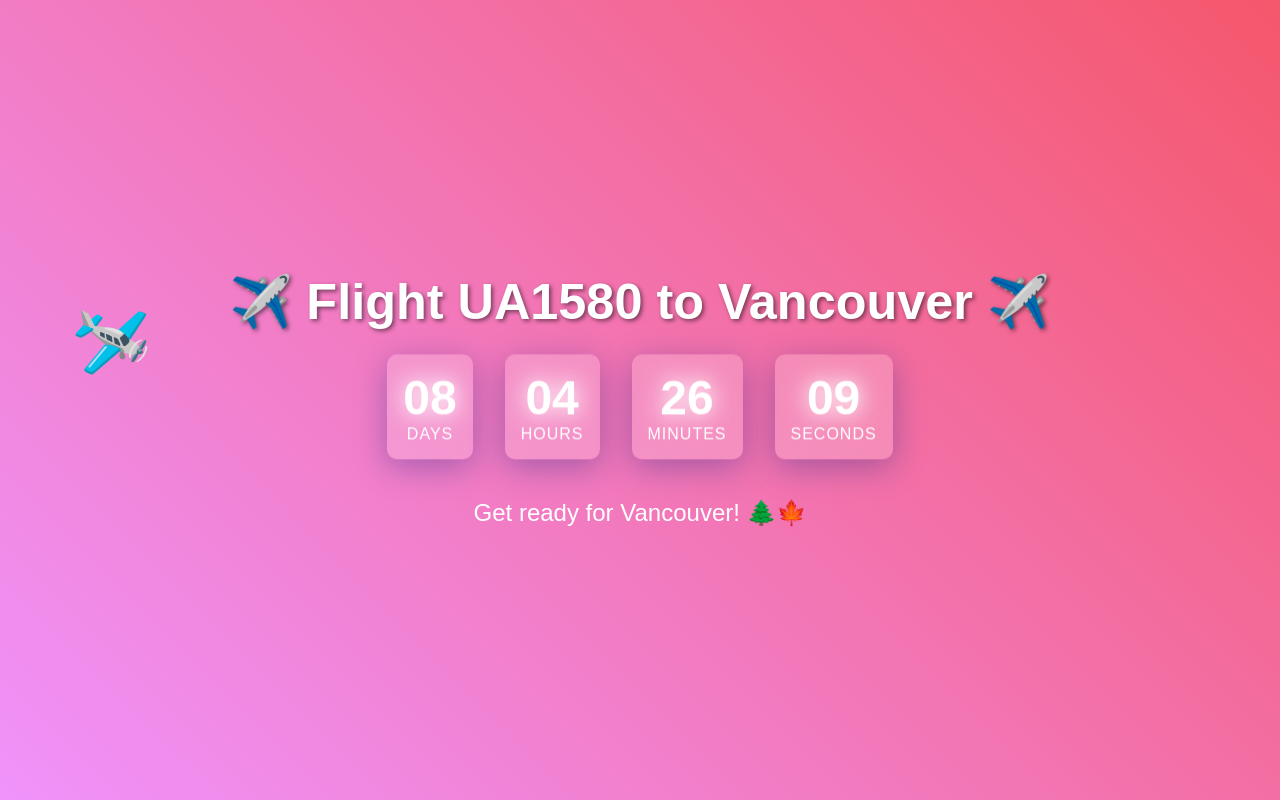
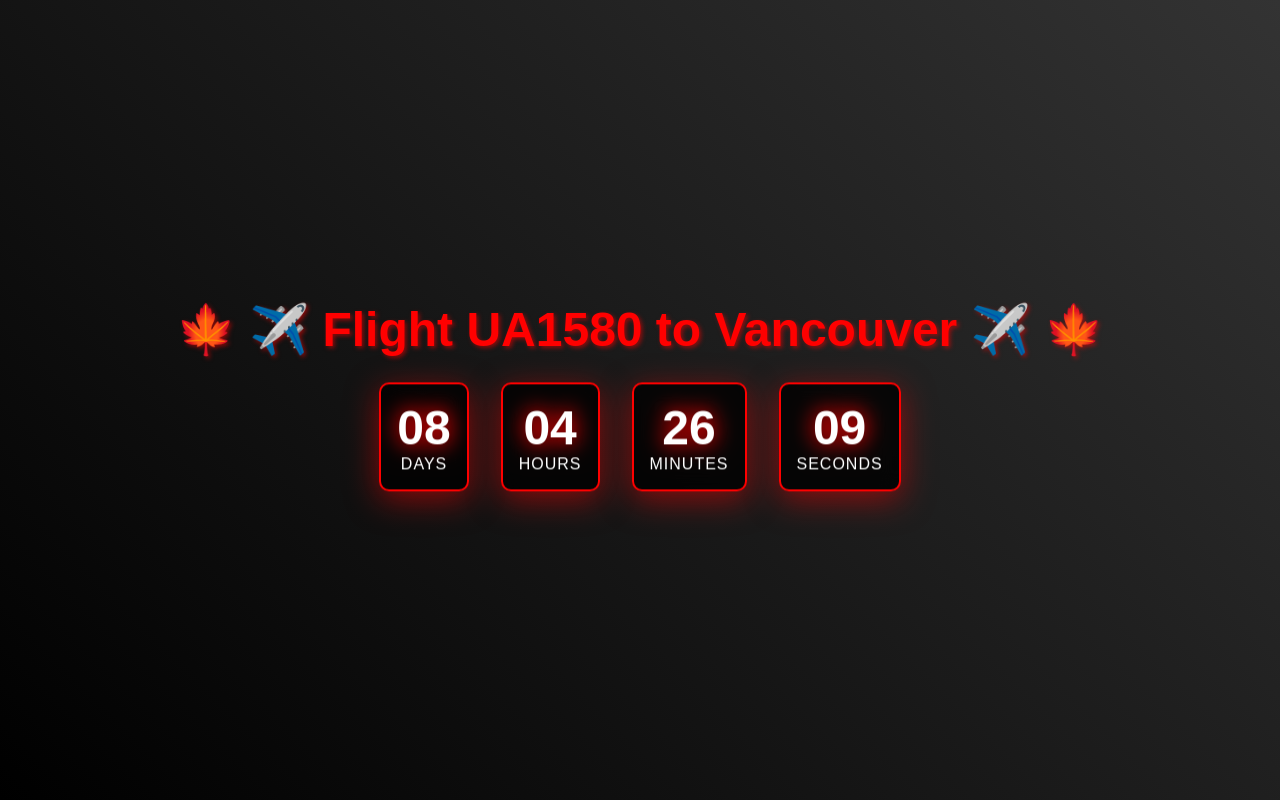
Before and after one commit to white0ut/flightz, a website: page index.html in a window 1280 px wide. Drawn offline with Linux system fonts and the light colour scheme.

Commit message:
update site

```diff
--- a/index.html
+++ b/index.html
@@ -8,7 +8,7 @@
 </head>
 <body>
     <div class="container">
-        <h1 class="title">✈️ Flight UA1580 to Vancouver ✈️</h1>
+        <h1 class="title">🍁 ✈️ Flight UA1580 to Vancouver ✈️ 🍁</h1>
         <div class="countdown">
             <div class="time-box">
                 <span id="days" class="time">00</span>
@@ -27,8 +27,7 @@
                 <span class="label">Seconds</span>
             </div>
         </div>
-        <p class="message">Get ready for Vancouver! 🌲🍁</p>
-        <div class="plane-animation">🛩️</div>
+
     </div>
     <script src="script.js"></script>
 </body>
--- a/styles.css
+++ b/styles.css
@@ -1,6 +1,6 @@
 body {
     font-family: 'Arial', sans-serif;
-    background: linear-gradient(45deg, #667eea 0%, #764ba2 100%);
+    background: linear-gradient(45deg, #000000 0%, #333333 100%);
     color: white;
     margin: 0;
     padding: 0;
@@ -9,12 +9,6 @@ body {
     justify-content: center;
     align-items: center;
     overflow: hidden;
-    animation: backgroundShift 10s ease-in-out infinite alternate;
-}
-
-@keyframes backgroundShift {
-    0% { background: linear-gradient(45deg, #667eea 0%, #764ba2 100%); }
-    100% { background: linear-gradient(45deg, #f093fb 0%, #f5576c 100%); }
 }
 
 .container {
@@ -26,8 +20,9 @@ body {
 .title {
     font-size: 3rem;
     margin-bottom: 2rem;
-    text-shadow: 2px 2px 4px rgba(0,0,0,0.5);
-    animation: titlePulse 2s ease-in-out infinite;
+    text-shadow: 2px 2px 4px rgba(255,0,0,0.5);
+    color: #ff0000;
+    animation: titlePulse 5s ease-in-out infinite;
 }
 
 @keyframes titlePulse {
@@ -43,11 +38,12 @@ body {
 }
 
 .time-box {
-    background: rgba(255, 255, 255, 0.2);
+    background: rgba(0, 0, 0, 0.8);
+    border: 2px solid #ff0000;
     border-radius: 10px;
     padding: 1rem;
     backdrop-filter: blur(10px);
-    box-shadow: 0 8px 32px rgba(31, 38, 135, 0.37);
+    box-shadow: 0 8px 32px rgba(255, 0, 0, 0.5);
     animation: boxFloat 3s ease-in-out infinite;
 }
 
@@ -64,8 +60,8 @@ body {
 }
 
 @keyframes numberGlow {
-    0% { text-shadow: 0 0 5px rgba(255,255,255,0.5); }
-    100% { text-shadow: 0 0 20px rgba(255,255,255,1), 0 0 30px rgba(255,255,255,0.5); }
+    0% { text-shadow: 0 0 5px rgba(255,0,0,0.5); }
+    100% { text-shadow: 0 0 20px rgba(255,0,0,1), 0 0 30px rgba(255,0,0,0.5); }
 }
 
 .label {
@@ -85,21 +81,7 @@ body {
     100% { opacity: 1; }
 }
 
-.plane-animation {
-    font-size: 4rem;
-    animation: planeFly 5s linear infinite;
-    position: absolute;
-    top: 20%;
-    left: -10%;
-}
 
-@keyframes planeFly {
-    0% { transform: translateX(-100px) rotate(0deg); }
-    25% { transform: translateX(25vw) rotate(5deg); }
-    50% { transform: translateX(50vw) rotate(0deg); }
-    75% { transform: translateX(75vw) rotate(-5deg); }
-    100% { transform: translateX(100vw) rotate(0deg); }
-}
 
 @media (max-width: 768px) {
     .title {
```
